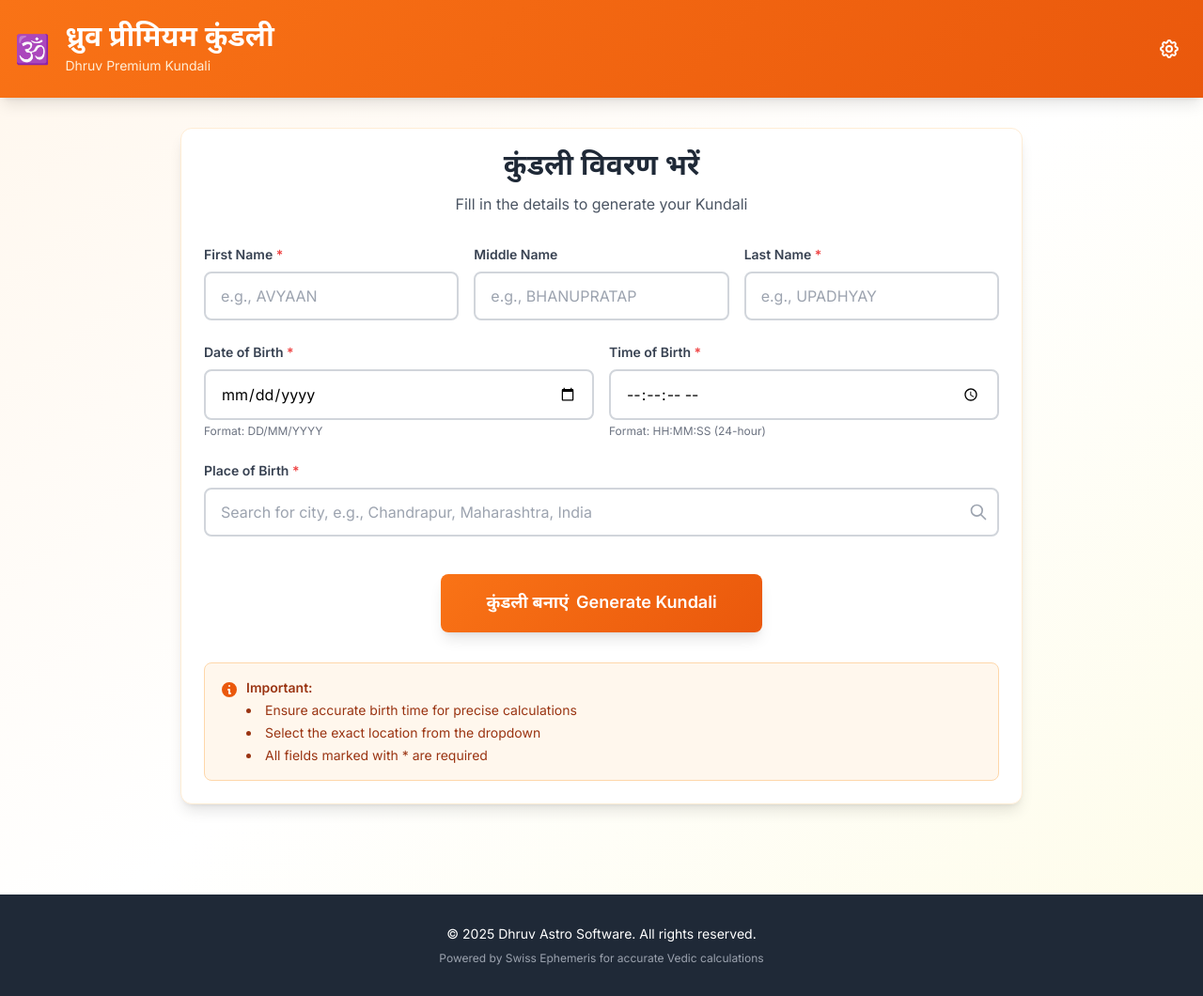
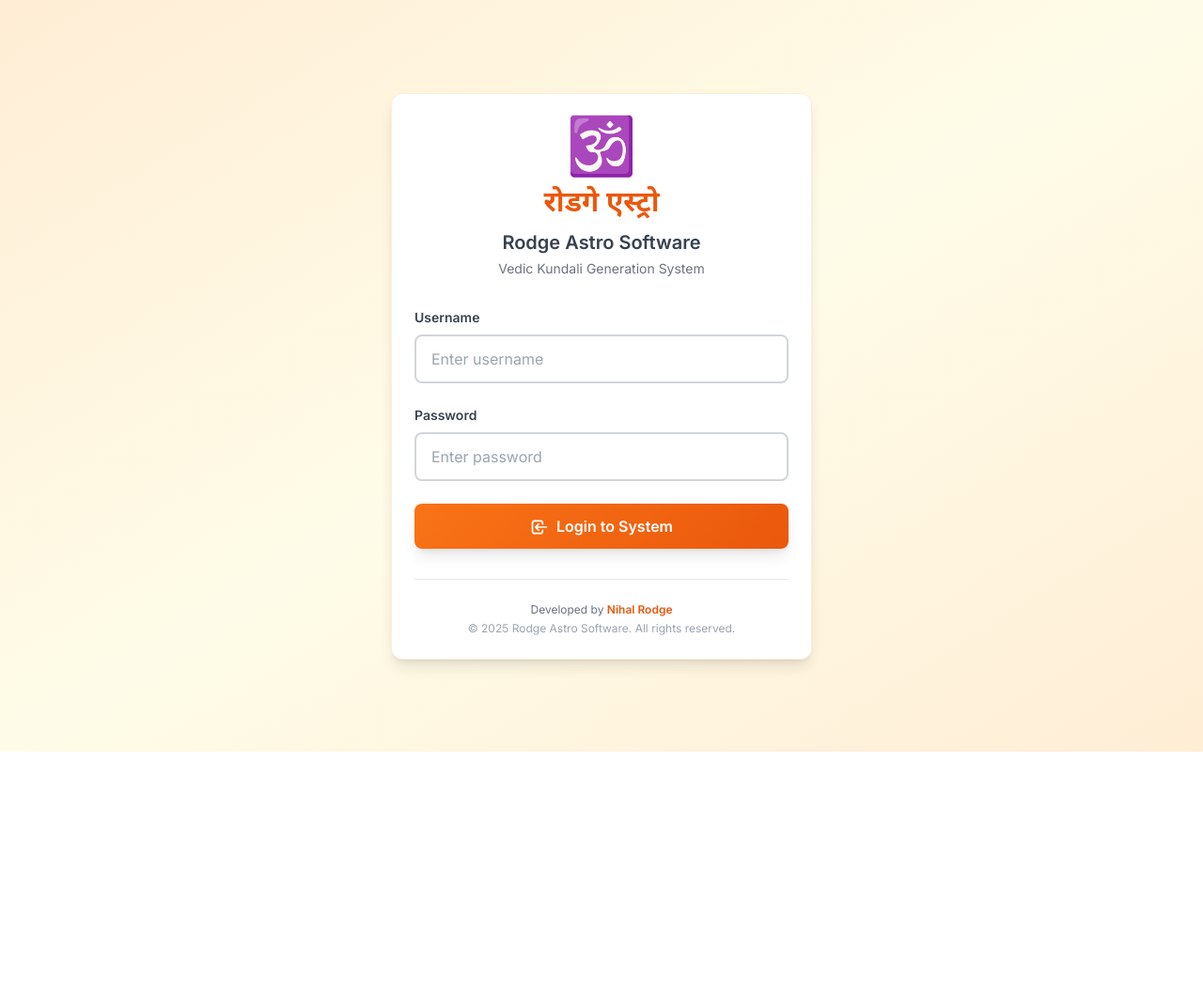
Before and after one commit to MrSpideyNihal/-Vedic-Kundali-App, a React (Vite) app: page / in a window 1280 px wide. Shown: the whole page at 94% size. After the commit the page ends 800 px from the top, so only its background shows below. Built offline with nearby package versions, Linux system fonts and the light colour scheme.

Commit message:
Update App.jsx

```diff
--- a/src/App.jsx
+++ b/src/App.jsx
@@ -1,15 +1,29 @@
 import { useState } from 'react'
+import LoginPage from './components/LoginPage'
 import KundaliForm from './components/KundaliForm'
 import SettingsPage from './components/SettingsPage'
 import KundaliDisplay from './components/KundaliDisplay'
 import LoadingSpinner from './components/LoadingSpinner'
 
 function App() {
+    const [isLoggedIn, setIsLoggedIn] = useState(false)
     const [currentPage, setCurrentPage] = useState('home') // 'home', 'settings', 'result'
     const [kundaliData, setKundaliData] = useState(null)
     const [formData, setFormData] = useState(null)
     const [loading, setLoading] = useState(false)
     const [error, setError] = useState(null)
+
+    const handleLogin = () => {
+        setIsLoggedIn(true)
+    }
+
+    const handleLogout = () => {
+        setIsLoggedIn(false)
+        setCurrentPage('home')
+        setKundaliData(null)
+        setFormData(null)
+        setError(null)
+    }
 
     const handleFormSubmit = async (data) => {
         setLoading(true)
@@ -69,6 +83,11 @@ function App() {
         setError(null)
     }
 
+    // Show login page if not logged in
+    if (!isLoggedIn) {
+        return <LoginPage onLogin={handleLogin} />
+    }
+
     return (
         <div className="min-h-screen">
             {/* Header */}
@@ -79,11 +98,12 @@ function App() {
                             <div className="text-3xl">🕉️</div>
                             <div>
                                 <h1 className="text-2xl md:text-3xl font-bold text-white font-hindi">
-                                    ध्रुव प्रीमियम कुंडली
+                                    रोडगे एस्ट्रो कुंडली
                                 </h1>
-                                <p className="text-orange-100 text-sm">Dhruv Premium Kundali</p>
+                                <p className="text-orange-100 text-sm">Rodge Astro Software</p>
                             </div>
                         </div>
+                        <div className="flex items-center space-x-2">
                             <button
                                 onClick={() => setCurrentPage('settings')}
                                 className="p-2 hover:bg-white/20 rounded-lg transition-colors"
@@ -94,6 +114,16 @@ function App() {
                                     <path strokeLinecap="round" strokeLinejoin="round" strokeWidth={2} d="M15 12a3 3 0 11-6 0 3 3 0 016 0z" />
                                 </svg>
                             </button>
+                            <button
+                                onClick={handleLogout}
+                                className="p-2 hover:bg-white/20 rounded-lg transition-colors"
+                                title="Logout"
+                            >
+                                <svg className="w-6 h-6 text-white" fill="none" stroke="currentColor" viewBox="0 0 24 24">
+                                    <path strokeLinecap="round" strokeLinejoin="round" strokeWidth={2} d="M17 16l4-4m0 0l-4-4m4 4H7m6 4v1a3 3 0 01-3 3H6a3 3 0 01-3-3V7a3 3 0 013-3h4a3 3 0 013 3v1" />
+                                </svg>
+                            </button>
+                        </div>
                     </div>
                 </div>
             </header>
@@ -140,10 +170,10 @@ function App() {
             <footer className="bg-gray-800 text-white py-8 mt-16">
                 <div className="container mx-auto px-4 text-center">
                     <p className="text-sm">
-                        © 2025 Dhruv Astro Software. All rights reserved.
+                        © 2025 Rodge Astro Software. All rights reserved.
                     </p>
                     <p className="text-xs text-gray-400 mt-2">
-                        Powered by Swiss Ephemeris for accurate Vedic calculations
+                        Developed by Nihal Rodge | Powered by Vedic Astrology
                     </p>
                 </div>
             </footer>
```
Lines whose indentation alone changed are shown as unchanged.
